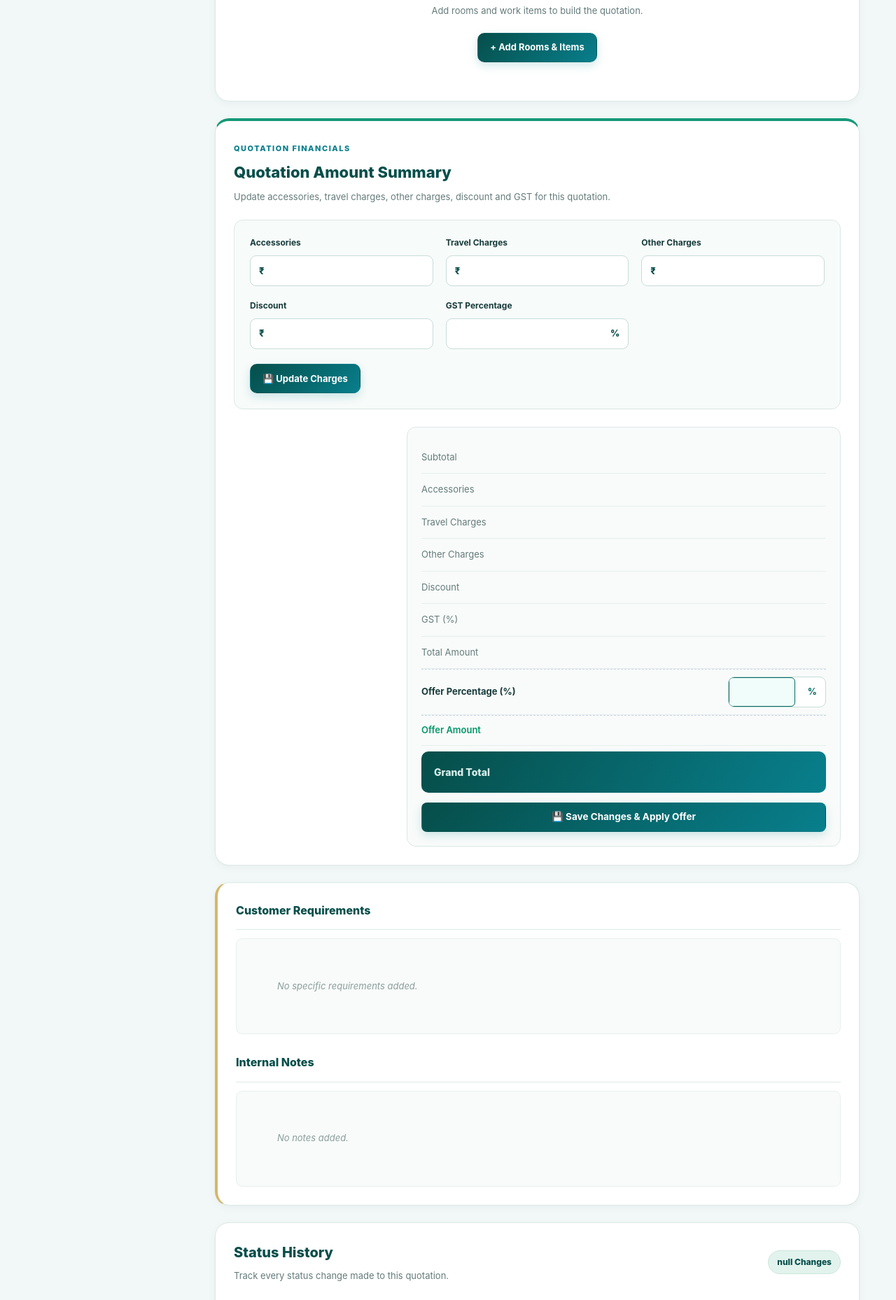
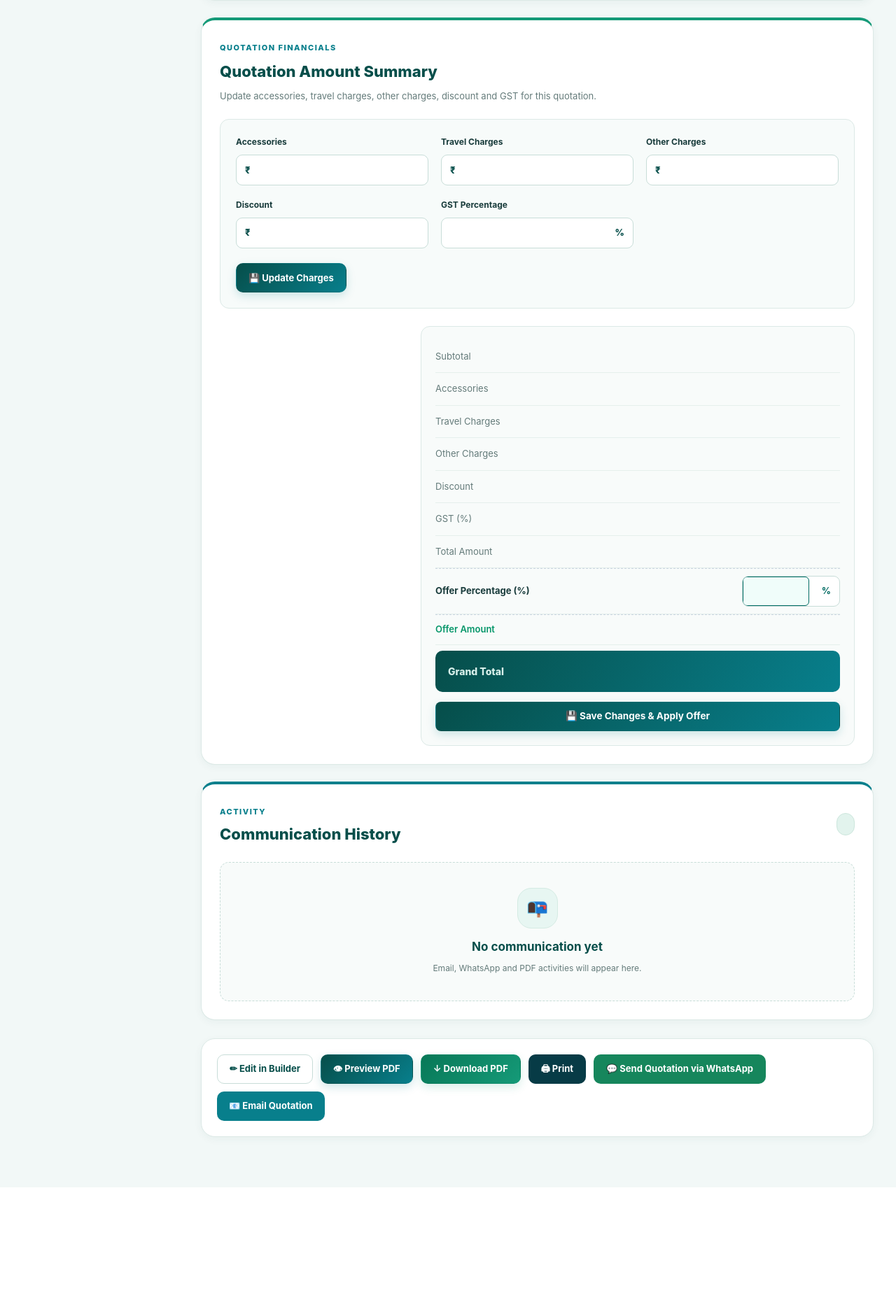
Before and after one commit to Abishek7601/pravin-kitchen-software, a Spring app: template src/main/resources/templates/admin/quotation-view.html in a window 1280 px wide. Shown: the part 1429-3287 px from the top of the page at 70% size. After the commit the page ends 3126 px from the top, so only its background shows below. Run offline with Thymeleaf, Linux system fonts and the light colour scheme; the template is opened without the code that fills it, so the values that code supplies are empty; some of the project's set-up classes (security, data sources, template engines, error pages and the like) are left out, and stand-ins take their place.

Commit message:
quotation page

```diff
--- a/src/main/resources/static/css/quotation-view.css
+++ b/src/main/resources/static/css/quotation-view.css
@@ -59,7 +59,7 @@
 
 body {
 margin: 0;
-padding: 28px 20px 48px;
+padding: 0;
 font-family: "Inter", "Segoe UI", Arial, sans-serif;
 font-size: 14px;
 line-height: 1.65;
--- a/src/main/resources/templates/admin/quotation-view.html
+++ b/src/main/resources/templates/admin/quotation-view.html
@@ -39,10 +39,10 @@
 
         <div>
 
-            <p class="eyebrow" style="display: inline-flex; align-items: center; gap: 8px;">
-                <img th:src="@{/images/company-logo.png}" alt="Pravin KITCHENS & INTERIORS &amp; INTERIORS" class="brand-logo-img" style="height: 40px; width: auto; object-fit: contain; background: #ffffff; padding: 2px; border-radius: 4px;">
-                Pravin KITCHENS & INTERIORS &amp; INTERIORS
-            </p>
+<!--            <p class="eyebrow" style="display: inline-flex; align-items: center; gap: 8px;">-->
+<!--                <img th:src="@{/images/company-logo.png}" alt="Pravin KITCHENS &amp; INTERIORS" class="brand-logo-img" style="height: 40px; width: auto; object-fit: contain; background: #ffffff; padding: 2px; border-radius: 4px;">-->
+<!--                Pravin KITCHENS &amp; INTERIORS-->
+<!--            </p>-->
 
             <h1>
                 Quotation Details
@@ -57,14 +57,14 @@
 
         <div class="header-actions">
 
-            <div class="nav-header-actions" style="display: inline-flex; align-items: center; gap: 8px;">
-                <button type="button" class="btn btn-outline-secondary btn-sm nav-back-btn" onclick="if (window.history.length > 1) { window.history.back(); } else { window.location.href='/admin/quotations'; }" style="display: inline-flex; align-items: center; gap: 5px; padding: 6px 14px; font-size: 13px; font-weight: 600; border-radius: 8px; cursor: pointer; background: #ffffff; border: 1px solid #c8dad6; color: #006b63; text-decoration: none; transition: all 0.2s ease;">
-                    <span>← Back</span>
-                </button>
-                <a th:href="@{/admin/dashboard}" class="btn btn-primary btn-sm nav-dashboard-btn" style="display: inline-flex; align-items: center; gap: 5px; padding: 6px 14px; font-size: 13px; font-weight: 600; border-radius: 8px; text-decoration: none; background: #006b63; color: #ffffff; transition: all 0.2s ease;">
-                    <span>⌂ Dashboard</span>
-                </a>
-            </div>
+<!--            <div class="nav-header-actions" style="display: inline-flex; align-items: center; gap: 8px;">-->
+<!--                <button type="button" class="btn btn-outline-secondary btn-sm nav-back-btn" onclick="if (window.history.length > 1) { window.history.back(); } else { window.location.href='/admin/quotations'; }" style="display: inline-flex; align-items: center; gap: 5px; padding: 6px 14px; font-size: 13px; font-weight: 600; border-radius: 8px; cursor: pointer; background: #ffffff; border: 1px solid #c8dad6; color: #006b63; text-decoration: none; transition: all 0.2s ease;">-->
+<!--                    <span>← Back</span>-->
+<!--                </button>-->
+<!--                <a th:href="@{/admin/dashboard}" class="btn btn-primary btn-sm nav-dashboard-btn" style="display: inline-flex; align-items: center; gap: 5px; padding: 6px 14px; font-size: 13px; font-weight: 600; border-radius: 8px; text-decoration: none; background: #006b63; color: #ffffff; transition: all 0.2s ease;">-->
+<!--                    <span>⌂ Dashboard</span>-->
+<!--                </a>-->
+<!--            </div>-->
 
 
             <a th:href="@{/admin/quotation-preview/{id}(id=${quotation.id})}"
@@ -1575,226 +1575,6 @@
     </section>
 
 
-
-    <!-- =====================================================
-         NOTES
-    ====================================================== -->
-
-    <section class="detail-card notes-card">
-
-        <h3>
-            Customer Requirements
-        </h3>
-
-
-        <p
-                th:if="${quotation.customerRequirements != null
-                && !#strings.isEmpty(quotation.customerRequirements)}"
-                th:text="${quotation.customerRequirements}">
-
-            Customer requirements
-
-        </p>
-
-
-        <p class="muted"
-           th:unless="${quotation.customerRequirements != null
-           && !#strings.isEmpty(quotation.customerRequirements)}">
-
-            No specific requirements added.
-
-        </p>
-
-
-        <h3>
-            Internal Notes
-        </h3>
-
-
-        <p
-                th:if="${quotation.notes != null
-                && !#strings.isEmpty(quotation.notes)}"
-                th:text="${quotation.notes}">
-
-            Internal notes
-
-        </p>
-
-
-        <p class="muted"
-           th:unless="${quotation.notes != null
-           && !#strings.isEmpty(quotation.notes)}">
-
-            No notes added.
-
-        </p>
-
-    </section>
-
-
-
-    <!-- =====================================================
-         STATUS HISTORY
-    ====================================================== -->
-
-    <section class="detail-card history-card">
-
-
-        <div class="history-header">
-
-            <div>
-
-                <h3>
-                    Status History
-                </h3>
-
-                <p>
-                    Track every status change made to this quotation.
-                </p>
-
-            </div>
-
-
-            <span class="history-count"
-                  th:text="${#lists.size(statusHistory)} + ' Changes'">
-
-                0 Changes
-
-            </span>
-
-        </div>
-
-
-
-        <div class="history-list"
-             th:if="${statusHistory != null
-             && !#lists.isEmpty(statusHistory)}">
-
-
-            <div class="history-item"
-                 th:each="history : ${statusHistory}">
-
-
-                <div class="history-dot"></div>
-
-
-                <div class="history-content">
-
-
-                    <div class="history-top">
-
-
-                        <div>
-
-                            <span class="history-old"
-                                  th:if="${history.oldStatus != null}"
-                                  th:text="${history.oldStatus}">
-
-                                DRAFT
-
-                            </span>
-
-
-                            <span class="history-arrow"
-                                  th:if="${history.oldStatus != null}">
-
-                                →
-
-                            </span>
-
-
-                            <span class="history-new"
-                                  th:text="${history.newStatus}">
-
-                                PENDING
-
-                            </span>
-
-                        </div>
-
-
-                        <span class="history-date"
-                              th:text="${history.changedAt != null
-                              ? #temporals.format(
-                              history.changedAt,
-                              'dd MMM yyyy, hh:mm a')
-                              : 'N/A'}">
-
-                            05 Oct 2026, 11:30 AM
-
-                        </span>
-
-                    </div>
-
-
-                    <div class="history-meta">
-
-
-                        <span>
-
-                            Changed by:
-
-                            <strong
-                                    th:text="${history.changedBy != null
-                                    ? history.changedBy.name
-                                    : 'System'}">
-
-                                Abin
-
-                            </strong>
-
-                        </span>
-
-
-                        <span
-                                th:if="${history.remarks != null
-                                && !#strings.isEmpty(history.remarks)}">
-
-                            <span class="meta-separator">
-                                •
-                            </span>
-
-                            <span
-                                    th:text="${history.remarks}">
-
-                                Status updated
-
-                            </span>
-
-                        </span>
-
-                    </div>
-
-                </div>
-
-            </div>
-
-        </div>
-
-
-
-        <div class="history-empty"
-             th:unless="${statusHistory != null
-             && !#lists.isEmpty(statusHistory)}">
-
-
-            <div class="empty-icon">
-                ↻
-            </div>
-
-
-            <h4>
-                No status history yet
-            </h4>
-
-
-            <p>
-                Status changes for this quotation will appear here.
-            </p>
-
-        </div>
-
-    </section>
 
 
 
--- a/src/main/resources/templates/admin/quotations.html
+++ b/src/main/resources/templates/admin/quotations.html
@@ -37,9 +37,9 @@
         <div class="header-content">
 
             <div>
-                <span class="page-eyebrow">
-                    Pravin KITCHENS & INTERIORS
-                </span>
+<!--                <span class="page-eyebrow">-->
+<!--                    Pravin KITCHENS & INTERIORS-->
+<!--                </span>-->
 
                 <h1 th:text="${selectedBranch != null ? selectedBranch.name + ' — ' + (selectedStatus != null ? selectedStatus.name().substring(0,1) + selectedStatus.name().substring(1).toLowerCase() + ' Quotations' : 'Quotations') : (selectedStatus != null ? selectedStatus.name().substring(0,1) + selectedStatus.name().substring(1).toLowerCase() + ' Quotations' : 'Quotations')}">Quotations</h1>
 
```
Also changed, not shown: other parts of src/main/resources/static/css/quotation-view.css (+28 -1 lines), 1 other file.
